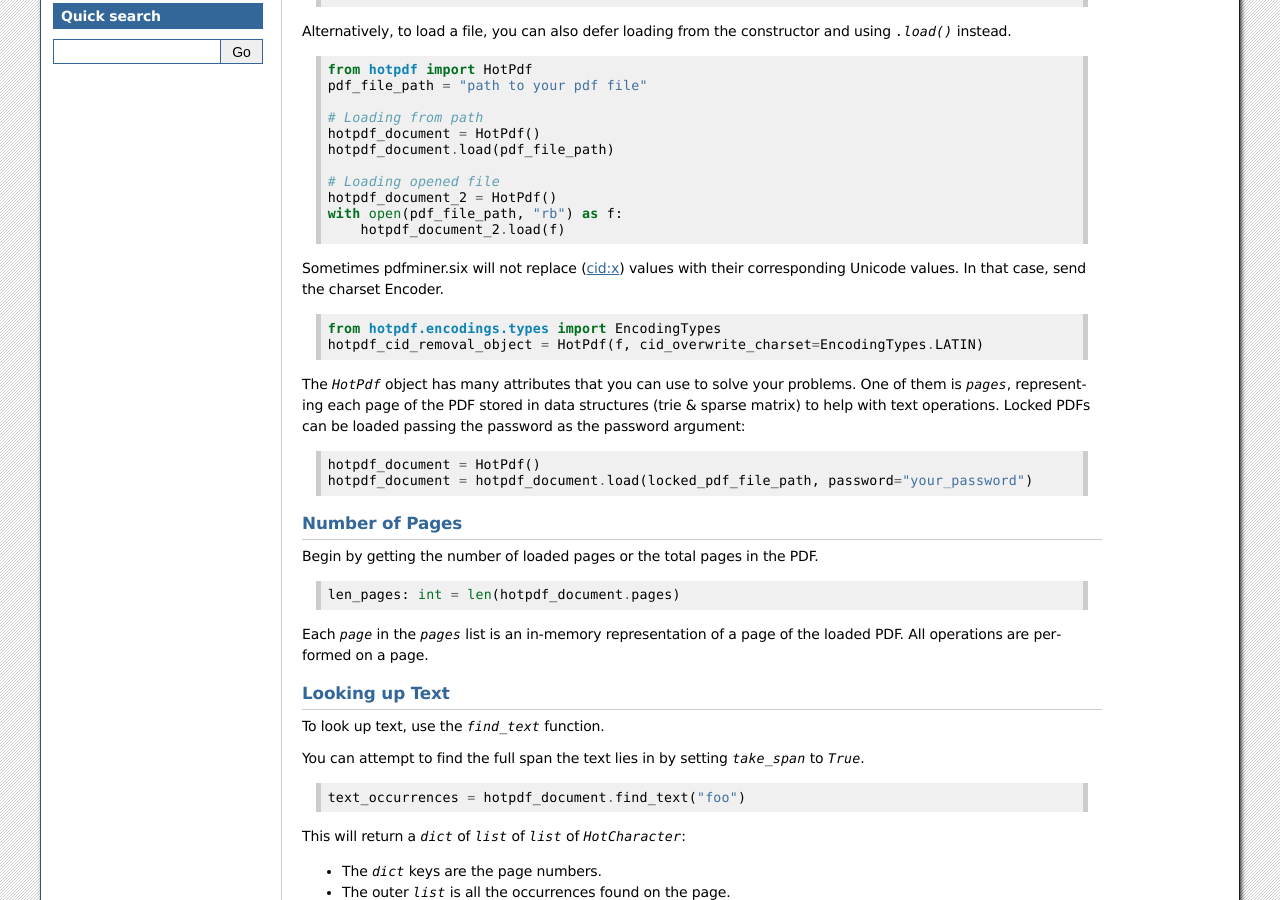
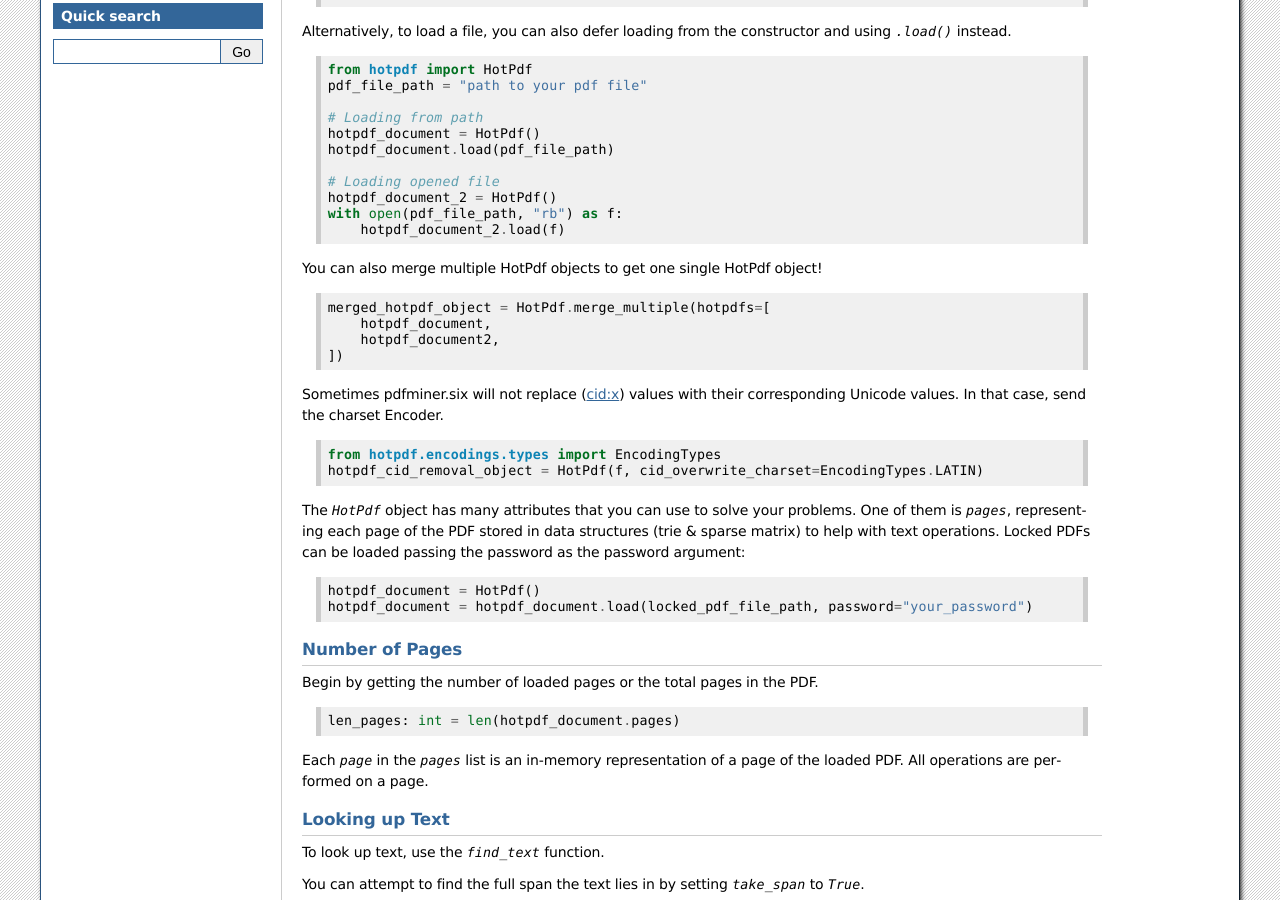
Before and after one commit to weareprestatech/hotpdf, a Sphinx documentation site: the page built from docs/source/guide.rst, in a window 1280 px wide and 900 px high, scrolled down 449 px. Built offline with Sphinx 7.4.7, drawn with Linux system fonts in a browser that asks for light colours.

Commit message:
feat: Make merge_multiple function staticmethod and remove it from init

```diff
--- a/docs/source/generated/hotpdf.hotpdf.HotPdf.rst
+++ b/docs/source/generated/hotpdf.hotpdf.HotPdf.rst
@@ -20,3 +20,4 @@ hotpdf.hotpdf.HotPdf
       ~HotPdf.extract_text
       ~HotPdf.find_text
       ~HotPdf.load
+      ~HotPdf.merge_multiple
--- a/docs/source/guide.rst
+++ b/docs/source/guide.rst
@@ -40,6 +40,15 @@ Alternatively, to load a file, you can also defer loading from the constructor a
     hotpdf_document_2 = HotPdf()
     with open(pdf_file_path, "rb") as f:
         hotpdf_document_2.load(f)
+
+You can also merge multiple HotPdf objects to get one single HotPdf object!
+
+.. code-block:: python
+
+    merged_hotpdf_object = HotPdf.merge_multiple(hotpdfs=[
+        hotpdf_document,
+        hotpdf_document2,
+    ])
 
 
 Sometimes pdfminer.six will not replace (cid:x) values with their corresponding Unicode values.
```
Also changed, not shown: README.md (+3 -0 lines), docs/source/usage.rst (+12 -0 lines), 2 other files.
